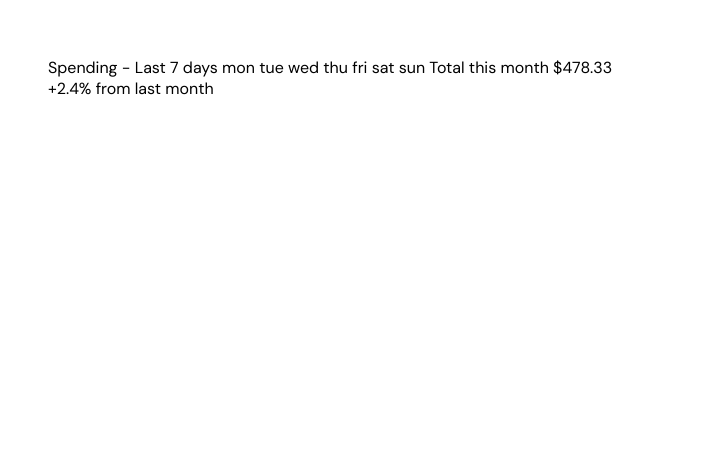
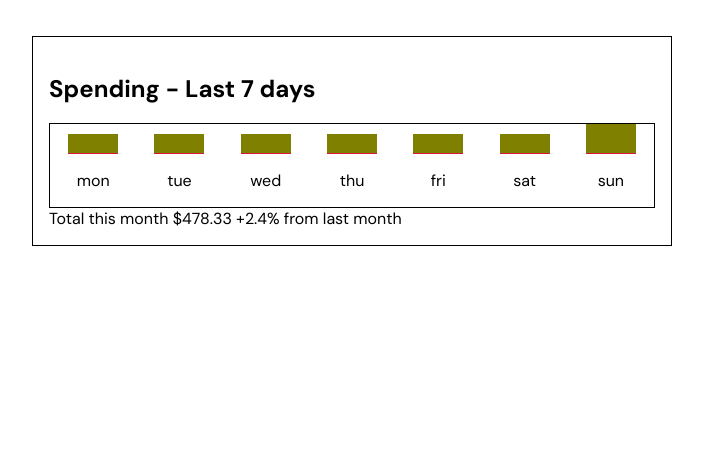
Before and after one commit to guusteak/Biznes-Columns, a plain HTML site: page expenses-chart-component-main/index.html in a window 1280 px wide. Shown: the part 367-816 px from the top of the page, without its empty margins (296-999 px from the left). Drawn offline with Linux system fonts and the light colour scheme.

Commit message:
Skeleton CSS

```diff
--- a/expenses-chart-component-main/index.html
+++ b/expenses-chart-component-main/index.html
@@ -19,15 +19,37 @@
   </header>
   <main>
     <div class="container">
-        Spending - Last 7 days
-
-        mon
-        tue
-        wed
-        thu
-        fri
-        sat
-        sun
+      <h2>Spending - Last 7 days</h2>
+        <div class="graphs">
+          <div class="mon">
+            <div class="pon graph"></div>
+            <p>mon</p>
+          </div>
+          <div class="tue">
+            <div class="wto graph"></div>
+            <p>tue</p>
+          </div>
+          <div class="wed">
+            <div class="sro graph"></div>
+            <p>wed</p>
+          </div>
+          <div class="thu">
+            <div class="czw graph"></div>
+            <p>thu</p>
+          </div>
+          <div class="fri">
+            <div class="pia graph"></div>
+            <p>fri</p>
+          </div>
+          <div class="sat">
+            <div class="sob graph"></div>
+            <p>sat</p>
+          </div>
+          <div class="sun">
+            <div class="niedz graph"></div>
+            <p>sun</p>
+          </div>
+        </div>
 
         Total this month
         $478.33
--- a/expenses-chart-component-main/styles.css
+++ b/expenses-chart-component-main/styles.css
@@ -17,7 +17,6 @@ header, main{
     min-width: 500px;
     min-height: 200px;
     max-width: 700px;
-    max-height: 300px;
 }
 
 .header-container{
@@ -28,6 +27,7 @@ header, main{
 
 .container{
     padding: 1rem;
+    border: 1px solid black;
 }
 
 #logo{
@@ -36,3 +36,28 @@ header, main{
     top: 35%;
     filter: invert(3);
 }
+
+.graphs{
+    border: 1px solid black;
+    display: flex;
+    justify-content: space-around;
+}
+
+.graphs > * {
+    min-width: 50px;
+    text-align: center;
+    display: flex;
+    flex-direction: column;
+}
+
+.graph{
+    border-bottom: 1px solid crimson;
+    margin-top: auto;
+    width: 100%;
+    height: 20px;
+    background-color: olive;
+}
+
+.niedz{
+    height: 30px;
+}
```
